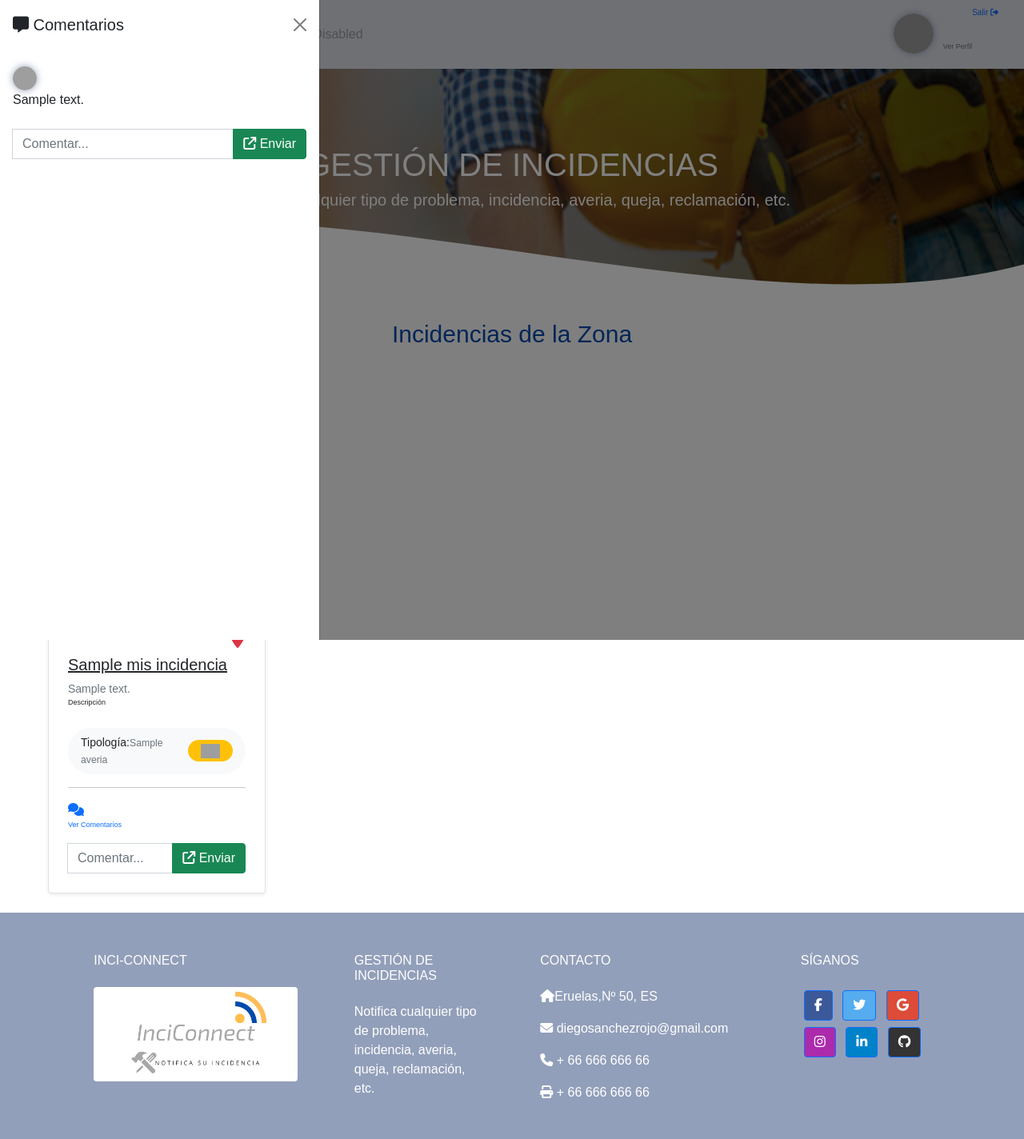
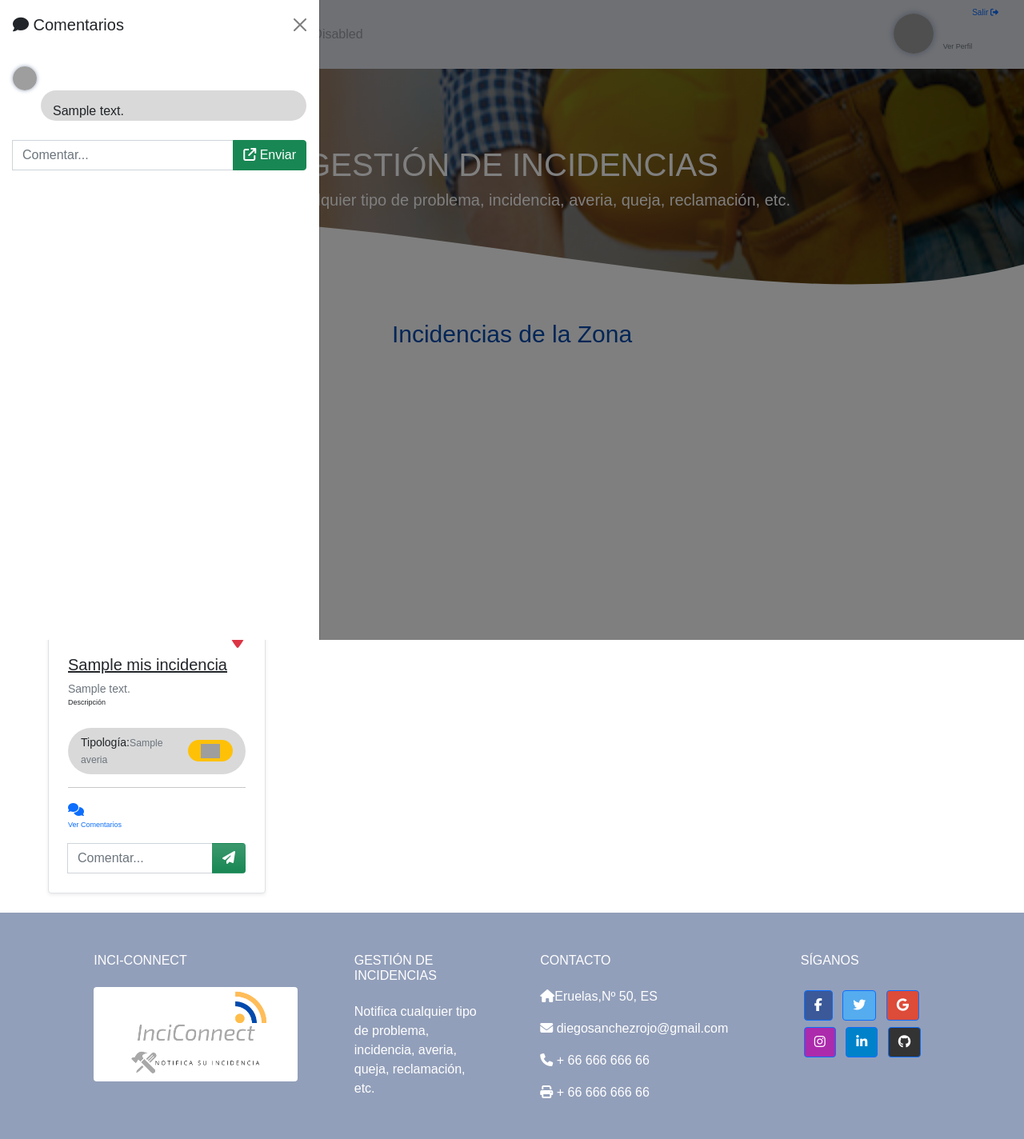
Before and after one commit to diego-sanchez-r/Proyecto-Fin-Ciclo-Daw-2022, a Symfony app: template templates/incidencia/index.html.twig in a window 1280 px wide, after a click on "Ver Comentarios". Shown: the whole page at 80% size. Run offline with Twig, Linux system fonts and the light colour scheme; the template is opened without the code that fills it: most values are stand-ins (such as "Sample title", 1, 10 or a date in 2020); grey boxes marked "Sample" are stand-in pictures; some libraries are stand-ins or nearby versions; grey boxes are pictures that could not be loaded.

Commit message:
Css de comentarios

```diff
--- a/public/css/style_Menu.css
+++ b/public/css/style_Menu.css
@@ -108,19 +108,24 @@ header .textos-header{
     background-size: cover;
     background-position: center;
     border-radius: 40px;
-    box-shadow: 0px 0px 10px 0px #929FBA;
+    box-shadow: 0px 0px 5px 0px #929FBA;
     margin-top: 5px;
 }
 
 .nombreUsuComentarios{
     color: black;
-    margin-left: 35px;
     font-size: xx-small !important;
+    margin-left: 10px;
 }
 
 .comentario{
-    width: 100%;
+    width: auto;
     font-size: medium !important;
+    margin-left: 15px
+}
+.contenido{
+   margin-left: 35px;
+   background-color: #D9D9D9;
 }
 
 @media screen and (max-width:1000px){
--- a/templates/incidencia/index.html.twig
+++ b/templates/incidencia/index.html.twig
@@ -37,7 +37,7 @@
                                 <i class="fa-solid fa-location-dot"></i></a>
 
                             <p class="small text-muted mb-0">{{incidencia.descripcion}}<p style="font-size: xx-small;">Descripción</p></p>
-                            <div class="d-flex align-items-center justify-content-between rounded-pill bg-light px-3 py-2 mt-4">
+                            <div class="d-flex align-items-center justify-content-between rounded-pill px-3 py-2 mt-4" style="background-color: #D9D9D9 !important;">
                                 <hr>
                                 <p class="small mb-0"><span class="font-weight-bold">Tipología:<small class="text-muted">{{incidencia.averia.nombre}}</small></span></p>
                                 <div class="badge badge-danger px-3 rounded-pill font-weight-normal bg-warning"><img src="/imagenes/iconos/{{incidencia.averia.nombre}}.svg" height="18px" alt="..." /></div>
@@ -48,9 +48,9 @@
                             <form action="{{ path("add_comentario")}}" method="post">
                                     <div class="input-group">
                                         <input type="text" name="id_inci" hidden value="{{incidencia.id}}" >
-                                        <input type="text" name="texto" class="form-control" placeholder="Comentar..."/>
-                                        <button class="btn btn-success" type="submit">
-                                            <i class="fa-solid fa-arrow-up-right-from-square"></i> Enviar
+                                        <input type="text" name="texto" class="form-control" required placeholder="Comentar..."/>
+                                        <button class="btn bg-success bg-gradient" type="submit">
+                                            <i class="fa-solid fa-paper-plane text-white" title="Comentar"></i>
                                         </button>
                                     </div>
                             </form>
@@ -58,15 +58,17 @@
                     </div>
                     <div class="offcanvas offcanvas-start" tabindex="-1" id="offcanvasExample{{incidencia.id}}" aria-labelledby="offcanvasExampleLabel">
                         <div class="offcanvas-header">
-                            <h5 class="offcanvas-title" id="offcanvasExampleLabel"><i class="fa-solid fa-message"></i> Comentarios</h5>
+                            <h5 class="offcanvas-title" id="offcanvasExampleLabel"><i class="fa-solid fa-comment"></i> Comentarios</h5>
                             <button type="button" class="btn-close text-reset" data-bs-dismiss="offcanvas" aria-label="Close"></button>
                         </div>
                         <div class="offcanvas-body">
                             <div>
                                 {% for comentario in incidencia.comentarios %}
-                                    <div class="foto_usuarioComentario" style="background-image: url(/imagenes/img_users/{{ app.user.imagen }});" ><div class="nombreUsuComentarios">{{ app.user.nombre }} {{ app.user.apellidos }}<br></div></div>
-
+                                    <div class="foto_usuarioComentario" style="background-image: url(/imagenes/img_users/{{ app.user.imagen }});" ></div>
+                                    <div class="contenido rounded-pill">
+                                    <div class="nombreUsuComentarios fw-bold">{{ app.user.nombre }} {{ app.user.apellidos }}<br></div>
                                     <div class="comentario" >{{comentario.texto}}</div>
+                                    </div>
                                     <br>
                                 {%  endfor %}
                             <form action="{{ path("add_comentario")}}" method="post">
@@ -81,7 +83,7 @@
                             </div>
                         </div>
                     </div>
-                    <div class="offcanvas offcanvas-bottom" tabindex="-1" id="offcanvasExample{{incidencia.id}}-{{incidencia.id}}" aria-labelledby="offcanvasBottomLabel">
+                    <div class="offcanvas offcanvas-end" tabindex="-1" id="offcanvasExample{{incidencia.id}}-{{incidencia.id}}" aria-labelledby="offcanvasRightLabel">
                         <div class="offcanvas-header">
                             <button type="button" class="btn-close text-reset" data-bs-dismiss="offcanvas" aria-label="Close"></button>
                         </div>
```
